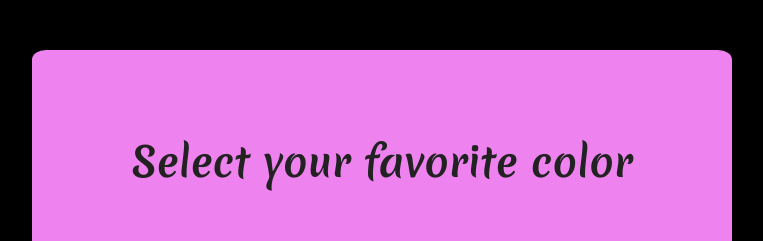
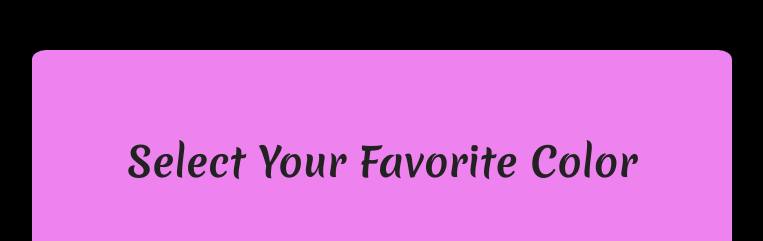
Before and after one commit to Williamcassimiro/Color_RGB, a plain HTML site: page index.html in a window 1280 px wide. Shown: the top 241 px of the page, without its empty margins (258-1021 px from the left). Drawn offline with nearby package versions, Linux system fonts and the light colour scheme; a web font is replaced by a local one.

Commit message:
Titulo
Letras Grandes

```diff
--- a/index.html
+++ b/index.html
@@ -8,7 +8,7 @@
 </head>
 <body>
   <div id ="container">
-    <h2>Select your favorite color</h2>
+    <h2>Select Your Favorite Color</h2>
     <div id = "colorBars">
       <span>
         <label for="Red"> R (Red – Vermelho):<input type="range" id="r" min="0" max="255" value="0" /></label>
```
